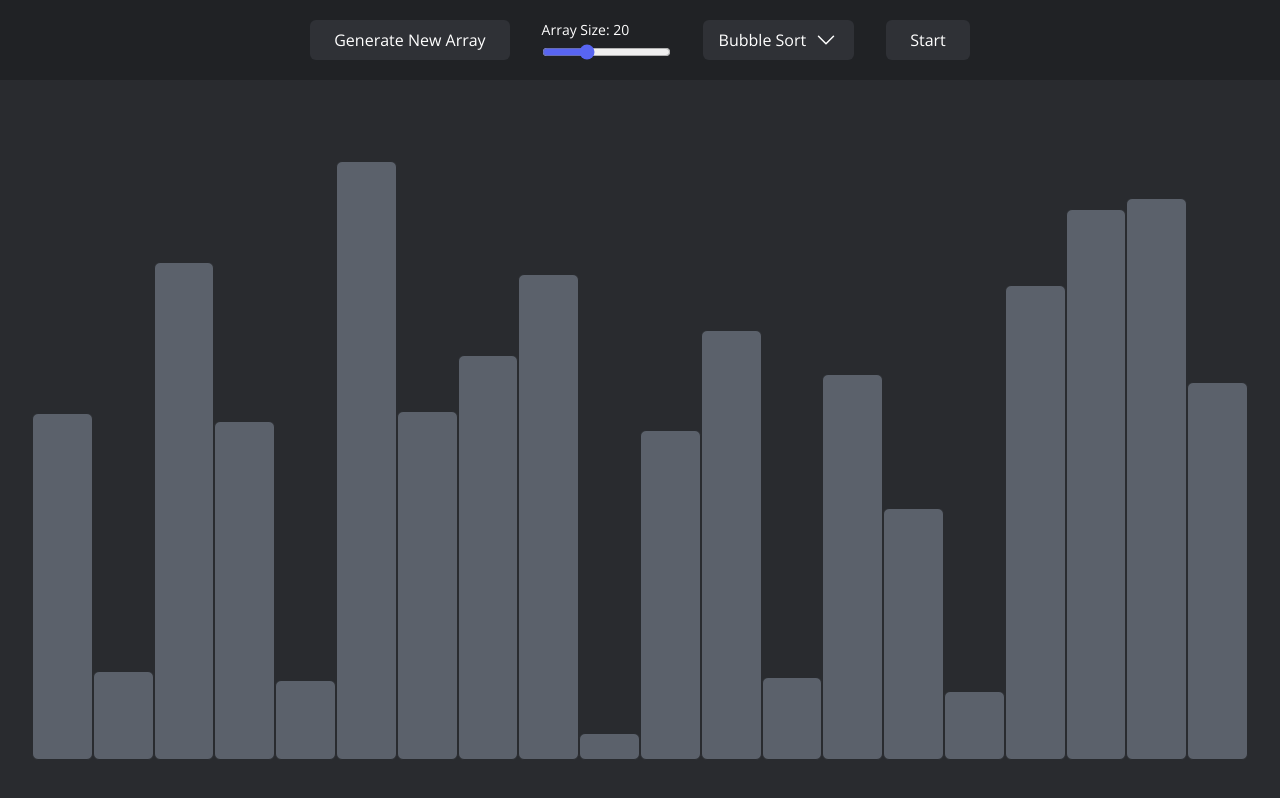
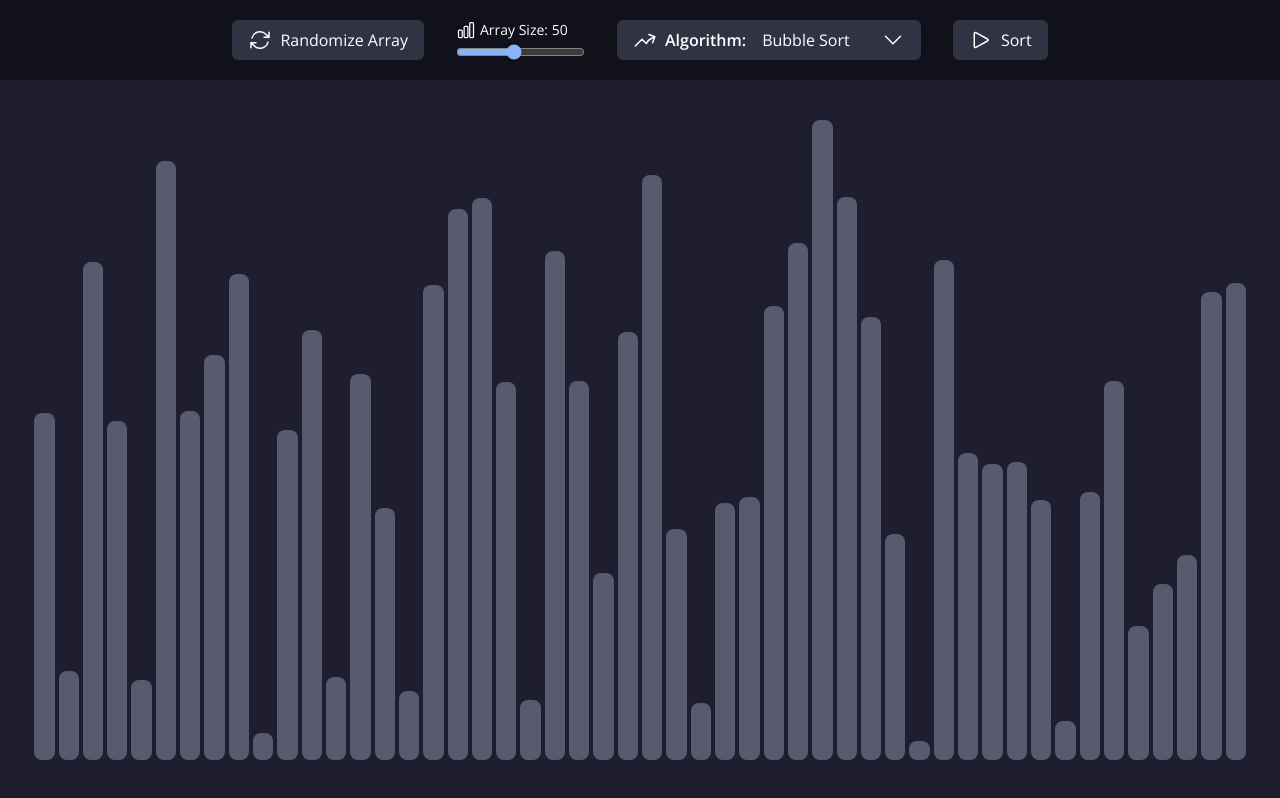
Before and after one commit to arkatsy/sorting-visualizer, a React (Vite) app: page / in a window 1280 px wide. Built offline with nearby package versions, Linux system fonts and the light colour scheme.

Commit message:
improve UI

```diff
--- a/src/App.tsx
+++ b/src/App.tsx
@@ -4,6 +4,8 @@ import Visualizer from "./components/Visualizer";
 import { reducer, INITIAL_STATE } from "./lib/manager";
 
 export default function App() {
+  const html = document.querySelector("html");
+  html?.classList.add("dark");
   const [state, dispatch] = useReducer(reducer, INITIAL_STATE);
   return (
     <>
--- a/src/components/AlgorithmOptions.tsx
+++ b/src/components/AlgorithmOptions.tsx
@@ -1,6 +1,6 @@
 import { Listbox, Transition } from "@headlessui/react";
 import { Fragment } from "react";
-import { ArrowDownIcon } from "./Icons";
+import { ArrowDownIcon, SortingIcon } from "./Icons";
 import { Algorithm } from "../lib/manager";
 
 export function AlgorithmOptions({
@@ -21,12 +21,18 @@ export function AlgorithmOptions({
       disabled={disabled}
     >
       <Listbox.Button
-        className="bg-[#2f3136] px-4 py-2 rounded-md hover:bg-[#40444b] select-none
-        focus:ring-2 focus:ring-[#5865f2] focus:ring-offset-2 focus:ring-offset-[#202225]
+        className="bg-[#313244] px-4 py-2 rounded-md hover:bg-[#45475a] select-none
+        focus:ring-2 focus:ring-[#89b4fa]
         disabled:opacity-50 disabled:cursor-not-allowed flex"
       >
-        {selectedOption}
-        <div className="relative ml-2" aria-hidden="true">
+        <div className="mr-2">
+          <SortingIcon />
+        </div>
+        <span className="w-52 flex gap-4">
+          <span className="font-bold">Algorithm: </span>
+          {selectedOption}
+        </span>
+        <div className="ml-2" aria-hidden="true">
           <ArrowDownIcon />
         </div>
       </Listbox.Button>
@@ -39,14 +45,14 @@ export function AlgorithmOptions({
         leaveFrom="opacity-100 scale-100"
         leaveTo="opacity-0 scale-95"
       >
-        <Listbox.Options className="absolute mt-1 w-full bg-[#2f3136] rounded-md">
+        <Listbox.Options className="absolute mt-1 w-full bg-[#313244] rounded-md">
           {Object.values(Algorithm).map((algorithm, idx) => (
             <Listbox.Option
               value={algorithm}
               key={idx}
               className={({ active }) =>
                 `cursor-pointer select-none py-2 px-4 rounded-md whitespace-nowrap ${
-                  active ? "bg-[#40444b]" : ""
+                  active ? "bg-[#89b4fa] text-[#11111b]" : ""
                 }`
               }
             >
--- a/src/components/Button.tsx
+++ /dev/null
@@ -1,20 +0,0 @@
-export function Button({
-  label = "",
-  onClick = () => {},
-  ...props
-}: {
-  label?: string | React.ReactNode;
-  onClick?: React.MouseEventHandler;
-} & React.ButtonHTMLAttributes<HTMLButtonElement>) {
-  return (
-    <button
-      className="bg-[#2f3136] px-6 py-2 rounded-md hover:bg-[#40444b] select-none
-    focus:ring-2 focus:ring-[#5865f2] focus:ring-offset-2 focus:ring-offset-[#202225]
-    disabled:opacity-50 disabled:cursor-not-allowed"
-      onClick={onClick}
-      {...props}
-    >
-      {label}
-    </button>
-  );
-}
--- a/src/components/Icons.tsx
+++ b/src/components/Icons.tsx
@@ -1,4 +1,19 @@
 export function ArrowDownIcon() {
+  return (
+    <svg
+      xmlns="http://www.w3.org/2000/svg"
+      fill="none"
+      viewBox="0 0 24 24"
+      strokeWidth={1.5}
+      stroke="currentColor"
+      className="w-6 h-6"
+    >
+      <path strokeLinecap="round" strokeLinejoin="round" d="M19.5 8.25l-7.5 7.5-7.5-7.5" />
+    </svg>
+  );
+}
+
+export function RandomizeIcon() {
   return (
     <svg
       xmlns="http://www.w3.org/2000/svg"
@@ -11,8 +26,84 @@ export function ArrowDownIcon() {
       <path
         strokeLinecap="round"
         strokeLinejoin="round"
-        d="M19.5 8.25l-7.5 7.5-7.5-7.5"
+        d="M16.023 9.348h4.992v-.001M2.985 19.644v-4.992m0 0h4.992m-4.993 0l3.181 3.183a8.25 8.25 0 0013.803-3.7M4.031 9.865a8.25 8.25 0 0113.803-3.7l3.181 3.182m0-4.991v4.99"
       />
     </svg>
   );
 }
+
+export function ArrayBarsIcon() {
+  return (
+    <svg
+      xmlns="http://www.w3.org/2000/svg"
+      fill="none"
+      viewBox="0 0 24 24"
+      strokeWidth={1.5}
+      stroke="currentColor"
+      className="w-5 h-5"
+    >
+      <path
+        strokeLinecap="round"
+        strokeLinejoin="round"
+        d="M3 13.125C3 12.504 3.504 12 4.125 12h2.25c.621 0 1.125.504 1.125 1.125v6.75C7.5 20.496 6.996 21 6.375 21h-2.25A1.125 1.125 0 013 19.875v-6.75zM9.75 8.625c0-.621.504-1.125 1.125-1.125h2.25c.621 0 1.125.504 1.125 1.125v11.25c0 .621-.504 1.125-1.125 1.125h-2.25a1.125 1.125 0 01-1.125-1.125V8.625zM16.5 4.125c0-.621.504-1.125 1.125-1.125h2.25C20.496 3 21 3.504 21 4.125v15.75c0 .621-.504 1.125-1.125 1.125h-2.25a1.125 1.125 0 01-1.125-1.125V4.125z"
+      />
+    </svg>
+  );
+}
+
+export function SortingIcon() {
+  return (
+    <svg
+      xmlns="http://www.w3.org/2000/svg"
+      fill="none"
+      viewBox="0 0 24 24"
+      strokeWidth={1.5}
+      stroke="currentColor"
+      className="w-6 h-6"
+    >
+      <path
+        strokeLinecap="round"
+        strokeLinejoin="round"
+        d="M2.25 18L9 11.25l4.306 4.307a11.95 11.95 0 015.814-5.519l2.74-1.22m0 0l-5.94-2.28m5.94 2.28l-2.28 5.941"
+      />
+    </svg>
+  );
+}
+
+export function StartIcon() {
+  return (
+    <svg
+      xmlns="http://www.w3.org/2000/svg"
+      fill="none"
+      viewBox="0 0 24 24"
+      strokeWidth={1.5}
+      stroke="currentColor"
+      className="w-6 h-6"
+    >
+      <path
+        strokeLinecap="round"
+        strokeLinejoin="round"
+        d="M5.25 5.653c0-.856.917-1.398 1.667-.986l11.54 6.348a1.125 1.125 0 010 1.971l-11.54 6.347a1.125 1.125 0 01-1.667-.985V5.653z"
+      />
+    </svg>
+  );
+}
+
+export function StopIcon() {
+  return (
+    <svg
+      xmlns="http://www.w3.org/2000/svg"
+      fill="none"
+      viewBox="0 0 24 24"
+      strokeWidth={1.5}
+      stroke="currentColor"
+      className="w-6 h-6"
+    >
+      <path
+        strokeLinecap="round"
+        strokeLinejoin="round"
+        d="M5.25 7.5A2.25 2.25 0 017.5 5.25h9a2.25 2.25 0 012.25 2.25v9a2.25 2.25 0 01-2.25 2.25h-9a2.25 2.25 0 01-2.25-2.25v-9z"
+      />
+    </svg>
+  );
+}
--- a/src/components/InputRange.tsx
+++ b/src/components/InputRange.tsx
@@ -13,11 +13,11 @@ export function InputRange({
       <label className="text-sm">{label}</label>
       <input
         type="range"
-        min={5}
-        max={50}
+        min={10}
+        max={100}
         value={value}
         onChange={onChange}
-        className="w-full accent-[#5865f2]"
+        className="w-full accent-[#89b4fa]"
         {...props}
       />
     </div>
--- a/src/components/Settings.tsx
+++ b/src/components/Settings.tsx
@@ -1,23 +1,22 @@
 import React from "react";
 import { AlgorithmOptions } from "./AlgorithmOptions";
-import { Button } from "./Button";
 import { InputRange } from "./InputRange";
-import { Action, Actions, Algorithm, State } from "../lib/manager";
+import { Action, Actions, State } from "../lib/manager";
+import { ArrayBarsIcon, RandomizeIcon, StartIcon, StopIcon } from "./Icons";
 
-export default function Settings({
-  state,
-  dispatch,
-}: {
-  state: State;
-  dispatch: React.Dispatch<Actions>;
-}) {
+export default function Settings({ state, dispatch }: { state: State; dispatch: React.Dispatch<Actions> }) {
   const shouldDisable = state.status === "SORTING";
   return (
     <HeaderLayout>
       <div className="flex gap-8 w-full justify-center">
         <div className="group relative">
           <Button
-            label="Generate New Array"
+            label={
+              <div className="flex gap-2">
+                <span className="order-2">Randomize Array</span>
+                <RandomizeIcon />
+              </div>
+            }
             onClick={() => {
               dispatch({ type: Action.NEW_ARRAY });
             }}
@@ -25,7 +24,12 @@ export default function Settings({
           />
         </div>
         <InputRange
-          label={`Array Size: ${state.array.length}`}
+          label={
+            <div className="flex gap-1">
+              <ArrayBarsIcon />
+              <span>Array Size: {state.array.length}</span>
+            </div>
+          }
           value={state.array.length}
           onChange={(e) => {
             dispatch({
@@ -46,7 +50,12 @@ export default function Settings({
           disabled={shouldDisable}
         />
         <Button
-          label="Start"
+          label={
+            <div className="flex gap-2">
+              <StartIcon />
+              <span>Sort</span>
+            </div>
+          }
           onClick={() => {
             dispatch({
               type: Action.SET_STATUS,
@@ -62,10 +71,29 @@ export default function Settings({
 
 function HeaderLayout({ children }: { children: React.ReactNode }) {
   return (
-    <div className="bg-[#202225] h-20 text-white flex justify-center">
-      <div className="max-w-[1920px] w-full px-4 lg:px-8 xl:lg-10 flex items-center">
-        {children}
-      </div>
+    <div className="bg-slate-800 dark:bg-[#11111b] h-20 text-white flex justify-center">
+      <div className="max-w-[1920px] w-full px-4 lg:px-8 xl:lg-10 flex items-center">{children}</div>
     </div>
   );
 }
+
+function Button({
+  label = "",
+  onClick = () => {},
+  ...props
+}: {
+  label?: string | React.ReactNode;
+  onClick?: React.MouseEventHandler;
+} & React.ButtonHTMLAttributes<HTMLButtonElement>) {
+  return (
+    <button
+      className="bg-[#313244] px-4 py-2 rounded-md hover:bg-[#45475a] select-none
+    focus:ring-2 focus:ring-[#89b4fa]
+    disabled:opacity-50 disabled:cursor-not-allowed"
+      onClick={onClick}
+      {...props}
+    >
+      {label}
+    </button>
+  );
+}
--- a/src/components/Visualizer.tsx
+++ b/src/components/Visualizer.tsx
@@ -8,9 +8,9 @@ import { insertionSort } from "../algorithms/insertionSort";
 import { quickSort } from "../algorithms/quickSort";
 
 const COLORS = {
-  RED: "#ff3f43",
-  GREEN: "#1f8045",
-  GREY: "#5b616b",
+  RED: "#f38ba8",
+  GREEN: "#a6e3a1	",
+  GREY: "#585b70",
 };
 
 export default function Visualizer({ dispatch, state }: { dispatch: React.Dispatch<Actions>; state: State }) {
@@ -126,12 +126,13 @@ export default function Visualizer({ dispatch, state }: { dispatch: React.Dispat
 
   return (
     <VisualizerLayout>
-      <main className=" my-4 lg:my-10 flex items-end justify-center max-w-[1920px]">
+      <main className=" my-4 lg:my-10 flex items-end justify-center">
         {state.array.map((value, index) => (
           <div
-            className="arrayBars relative bg-[#5b616b] border border-[#292b2f] flex items-center justify-center text-white w-full rounded-md"
+            className={`arrayBars relative mx-[2px] flex items-center justify-center w-full rounded-lg`}
             style={{
               height: `${value}px`,
+              backgroundColor: COLORS.GREY,
             }}
             key={index}
           />
@@ -143,7 +144,7 @@ export default function Visualizer({ dispatch, state }: { dispatch: React.Dispat
 
 function VisualizerLayout({ children }: { children: React.ReactNode }) {
   return (
-    <div className="bg-[#292b2f] w-full text-white flex justify-center">
+    <div className="w-full text-white flex justify-center">
       <div className="max-w-[1920px] w-full px-6 lg:px-8 xl:lg-10 absolute bottom-0">{children}</div>
     </div>
   );
--- a/src/lib/manager.ts
+++ b/src/lib/manager.ts
@@ -2,7 +2,7 @@ import React from "react";
 
 const MIN = 10;
 const MAX = 640;
-const INITIAL_SIZE = 20;
+const INITIAL_SIZE = 50;
 
 export function generateRandomArray(size: number, min: number, max: number) {
   return Array.from({ length: size }, () => Math.floor(Math.random() * (max - min + 1) + min));
--- a/src/styles/index.css
+++ b/src/styles/index.css
@@ -4,14 +4,7 @@
 
 @layer base {
   body {
+    @apply overflow-y-hidden bg-[#1e1e2e] min-w-[900px];
     font-family: "Open Sans", sans-serif;
-    @apply overflow-y-hidden  bg-[#292b2f] min-w-[900px];
   }
 }
-
-@layer components {
-  .settings-tooltip {
-    @apply absolute bg-black text-white w-auto rounded-md font-bold
-    transition-all duration-100 min-w-max top-12 text-sm scale-0 left-0 select-none origin-left;
-  }
-}
--- a/tailwind.config.cjs
+++ b/tailwind.config.cjs
@@ -1,5 +1,6 @@
 /** @type {import('tailwindcss').Config} */
 module.exports = {
+  darkMode: "class",
   content: ["./index.html", "./src/**/*.{js,ts,jsx,tsx}"],
   theme: {
     extend: {},
```
